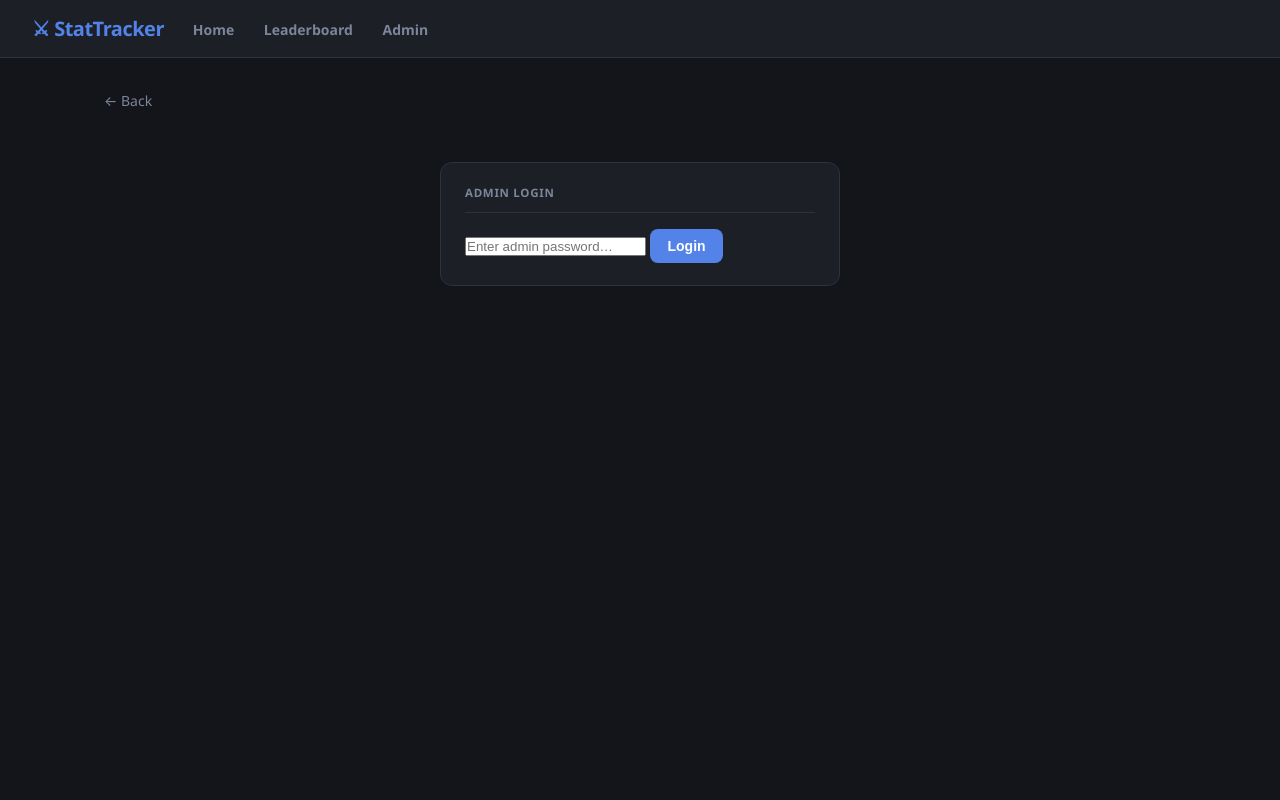
After one commit to danielosw/EECS-447-group-project, a PHP site: page /login_admin.php in a window 1280 px wide. The commit adds this page. Run offline with PHP 8.4, Linux system fonts and the light colour scheme.

Commit message:
added login system

```diff
--- a/WIP/char_profile.php
+++ b/WIP/char_profile.php
@@ -61,7 +61,7 @@ $conn->close();
     <ul class="nav-links">
         <li><a href="index.php">Home</a></li>
         <li><a href="leaderboard.php">Leaderboard</a></li>
-        <li><a href="admin.php">Admin</a></li>
+        <li><a href="login_admin.php">Admin</a></li>
     </ul>
 </nav>
 <main>
--- a/WIP/db_connect.php
+++ b/WIP/db_connect.php
@@ -1,4 +1,9 @@
 <?php
+session_start();
+if (!isset($_SESSION['admin_logged_in'])) {
+    # initalize to false
+    $_SESSION['admin_logged_in'] = false;
+}
 mysqli_report(MYSQLI_REPORT_OFF);
 $conn = new mysqli('127.0.0.1', 'test', 'test', 'testdb', 3307);
 if ($conn->connect_error) {
--- a/WIP/index.php
+++ b/WIP/index.php
@@ -18,7 +18,7 @@ $conn->close();
     <ul class="nav-links">
         <li><a href="index.php" class="active">Home</a></li>
         <li><a href="leaderboard.php">Leaderboard</a></li>
-        <li><a href="admin.php">Admin</a></li>
+        <li><a href="login_admin.php">Admin</a></li>
     </ul>
 </nav>
 
--- /dev/null
+++ b/WIP/login_admin.php
@@ -0,0 +1,46 @@
+<?php
+require 'db_connect.php';
+# redirect if already logged in
+if ($_SESSION['admin_logged_in']) {
+    header('Location: admin.php');
+    exit;
+}
+# redirect if password is correct
+if (isset($_POST['password']) && $_POST['password'] === 'admin123')
+{
+    $_SESSION['admin_logged_in'] = true;
+    header('Location: admin.php');
+    exit;
+}
+?>
+
+<!DOCTYPE html>
+<html lang="en">
+<head>
+    <meta charset="UTF-8">
+    <meta name="viewport" content="width=device-width, initial-scale=1.0">
+    <title>Login — StatTracker</title>
+    <link rel="stylesheet" href="style.css">
+</head>
+<body>
+<nav>
+    <a href="index.php" class="nav-brand">⚔ StatTracker</a>
+    <ul class="nav-links">
+        <li><a href="index.php">Home</a></li>
+        <li><a href="leaderboard.php">Leaderboard</a></li>
+        <li><a href="admin.php">Admin</a></li>
+    </ul>
+</nav>
+<main>
+    <a href="index.php" class="back-link">← Back</a>
+
+    <div class="card" style="max-width:400px;margin:2rem auto">
+        <div class="card-title">Admin Login</div>
+        <form action="login_admin.php" method="post" class="admin-login-form">
+            <input type="password" name="password" placeholder="Enter admin password…" required>
+            <button type="submit" class="btn">Login</button>
+        </form>
+    </div>
+</main>
+</body>
+</html>
--- a/WIP/player_profile.php
+++ b/WIP/player_profile.php
@@ -73,7 +73,7 @@ $conn->close();
     <ul class="nav-links">
         <li><a href="index.php">Home</a></li>
         <li><a href="leaderboard.php">Leaderboard</a></li>
-        <li><a href="admin.php">Admin</a></li>
+        <li><a href="login_admin.php">Admin</a></li>
     </ul>
 </nav>
 <main>
```
Also changed, not shown: WIP/admin.php (added, +37 -0 lines), WIP/logout_admin.php (added, +12 -0 lines).
